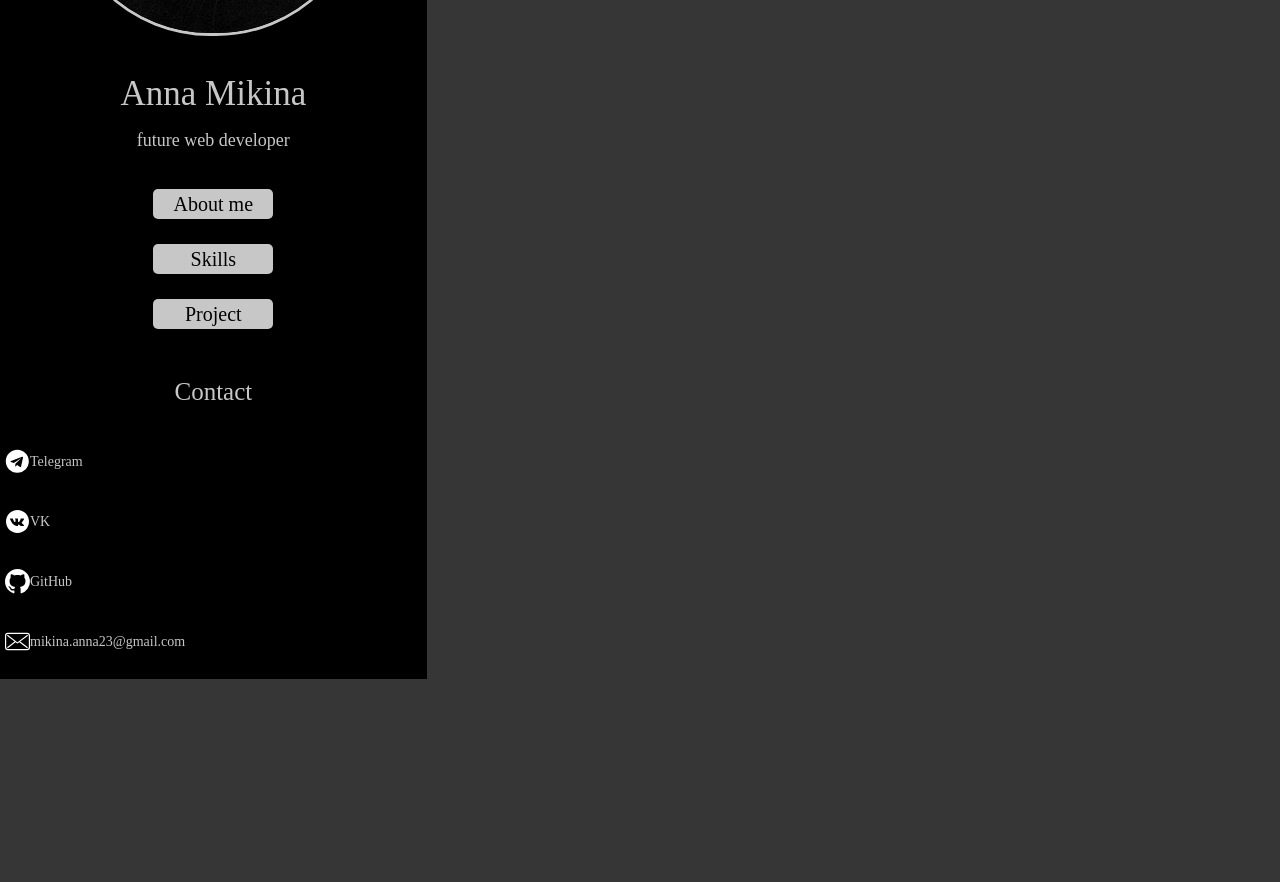
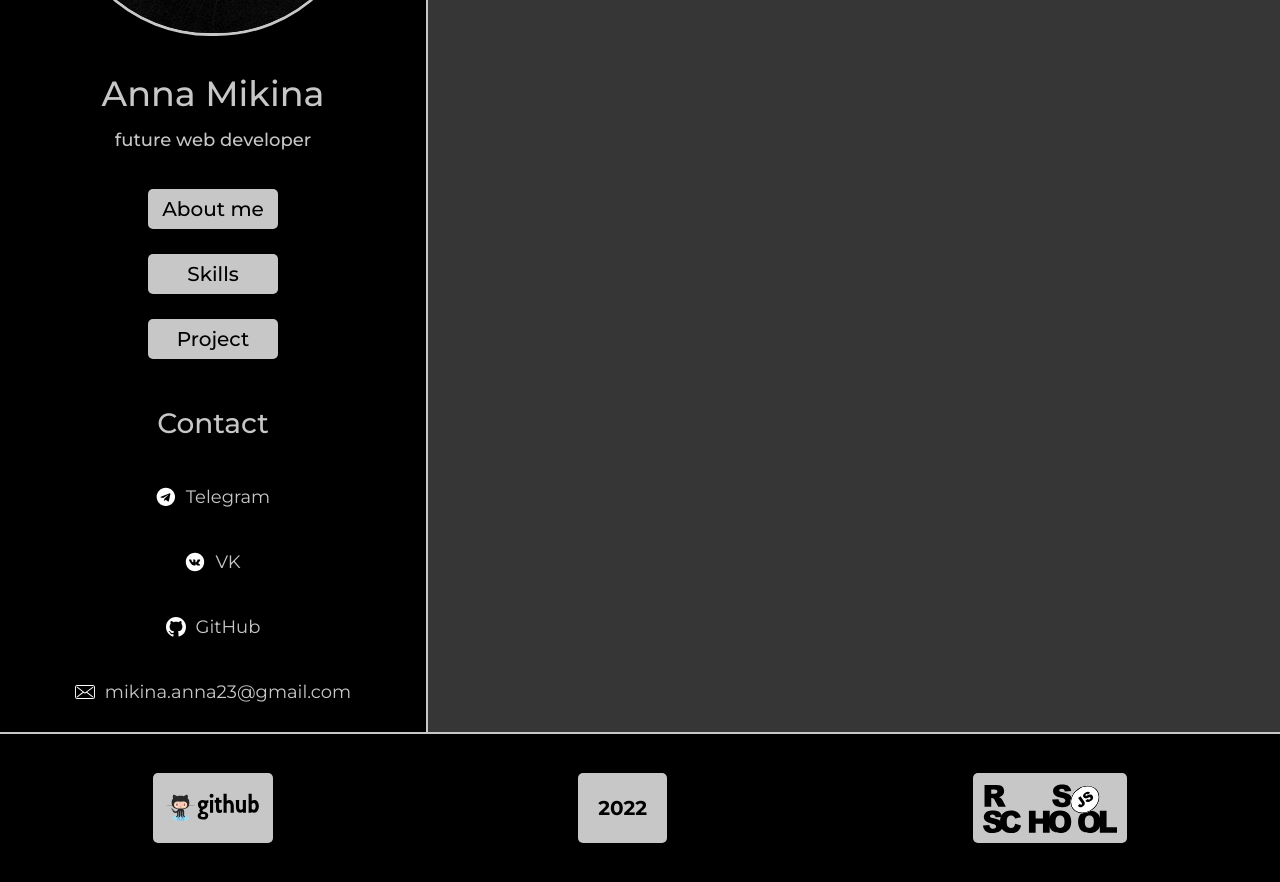
Before and after one commit to Hellcat00/rsschool-cv, a plain HTML site: page index.html in a window 1280 px wide. Shown: the part 320-1202 px from the top of the page. Before the commit the page ends 999 px from the top, so only its background shows below. Drawn offline with Linux system fonts and the light colour scheme.

Commit message:
feat: add footer

```diff
--- a/index.html
+++ b/index.html
@@ -5,6 +5,9 @@
     <meta http-equiv="X-UA-Compatible" content="IE=edge">
     <meta name="viewport" content="width=device-width, initial-scale=1.0">
     <title>CV Mikina Anna</title>
+    <link rel="preconnect" href="https://fonts.googleapis.com">
+    <link rel="preconnect" href="https://fonts.gstatic.com" crossorigin>
+    <link href="https://fonts.googleapis.com/css2?family=Montserrat:wght@200;400;500;700&display=swap" rel="stylesheet">
     <link rel="stylesheet" href="reset.css">
     <link rel="stylesheet" href="style.css">
 </head>
@@ -36,29 +39,29 @@
             <div class="contact">
                 <h2>Contact</h2>
                 <ul class="contact-list">
-                    <li>
+                    <li class="contact-item">
                         <a href="https://t.me/Hellcat00" class="contact-link">
                             <svg class="icon">
                                 <use xlink:href="img/icons/sprite.svg#telegram"></use>
                             </svg>
                             Telegram</a>
                     </li>
-                    <li>
+                    <li class="contact-item">
                         <a href="https://vk.com/hellcat_00" class="contact-link">
                             <svg class="icon">
                                 <use xlink:href="img/icons/sprite.svg#vk"></use>
                             </svg>
                             VK</a>
                     </li>
-                    <li>
+                    <li class="contact-item">
                         <a href="https://github.com/Hellcat00" class="contact-link">
                             <svg class="icon">
                                 <use xlink:href="img/icons/sprite.svg#github"></use>
                             </svg>
                             GitHub</a>
                     </li>
-                    <li>
-                        <a href="" class="contact-link">
+                    <li class="contact-item">
+                        <a href="email" class="contact-link">
                             <svg class="icon">
                                 <use xlink:href="img/icons/sprite.svg#email"></use>
                             </svg>
@@ -71,5 +74,10 @@
 
         </div>
     </div>
+    <footer class="footer">
+        <a class="gh footer-block" href="https://github.com/Hellcat00"><img src="img/github_logo_icon_168170.svg" alt=""></a>
+        <span class="year footer-block">2022</span>
+        <a class="rs footer-block" href=""><img src="img/rs_school_js.svg" alt=""></a>
+    </footer>
 </body>
 </html>
--- a/style.css
+++ b/style.css
@@ -1,15 +1,18 @@
 body {
     background: rgb(54, 54, 54);
+    font-family: 'Montserrat', sans-serif;
 }
 .wrapper {
     max-width: 1440px;
     margin: 0 auto;
     display: flex;
+    min-height: calc(100vh - 150px);
 }
 .column-left {
     flex: 2;
     background: #000;
     color: rgb(199, 199, 199);
+    border-right: 2px solid rgb(199, 199, 199);
 }
 .column-right {
     flex: 4;
@@ -25,9 +28,11 @@ body {
 h1 {
     padding: 40px 0 20px 0;
     font-size: 35px;
+    font-weight: 500;
 }
 h3 {
     font-size: 18px;
+    font-weight: 500;
 }
 .menu {
     display: flex;
@@ -37,20 +42,26 @@ h3 {
     text-align: center;
     align-items: center;
     gap: 25px;
+    font-weight: 500;
 }
 .menu-link {
     display: block;
-    width: 120px;
-    padding: 5px 0;
+    width: 130px;
+    padding: 10px 10px;
     background: rgb(199, 199, 199);
     color: #000;
     border-radius: 5px;
+}
+.menu-link:hover {
+    background: aqua;
+    transition: 0.3s;
 }
 .contact {
     text-align: center;
 }
 h2 {
-    font-size: 25px;
+    font-size: 28px;
+    font-weight: 500;
     padding: 10px 0 20px 0;
 }
 .contact-list {
@@ -58,16 +69,58 @@ h2 {
     display: flex;
     flex-direction: column;
     gap: 25px;
+    align-items: center;
+    font-size: 18px;
 }
 .contact-link {
     display: flex;
     padding: 5px;
     background: #000;
     align-items: center;
-
 }
 .icon {
-    width: 25px;
-    height: 25px;
+    width: 30px;
+    height: 30px;
     fill: #fff;
+    padding-right: 10px;
 }
+.contact-item:hover {
+    color: aqua;
+    transition: 0.3s;
+}
+.footer {
+    height: 150px;
+    background: #000;
+    max-width: 1440px;
+    display: flex;
+    margin: 0 auto;
+    justify-content: space-around;
+    align-items: center;
+    border-top: 2px solid rgb(199, 199, 199);
+}
+.footer-block {
+    border-radius: 5px;
+    background: rgb(199, 199, 199);
+    padding: 10px 10px;
+}
+a.footer-block:hover {
+    background: aqua;
+    transition: 0.3s;
+}
+.rs {
+    display: flex;
+    height: 70px;
+}
+.gh {
+    display: flex;
+    height: 70px;
+}
+.year {
+    display: flex;
+    font-size: 20px;
+    font-weight: 700;
+    height: 70px;
+    padding-left: 20px;
+    padding-right: 20px;
+    align-items: center;
+}
```
Also changed, not shown: img/github_logo_icon_168170.svg (added), img/rs_school_js.svg (added).
